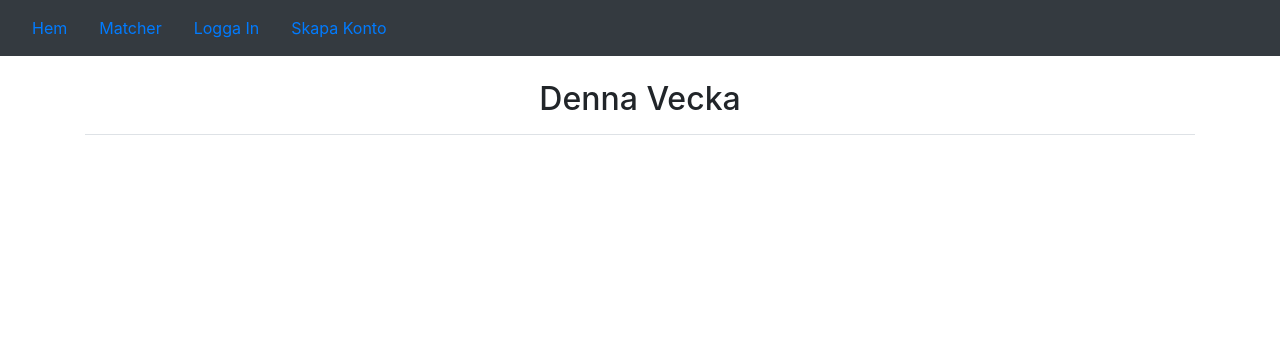
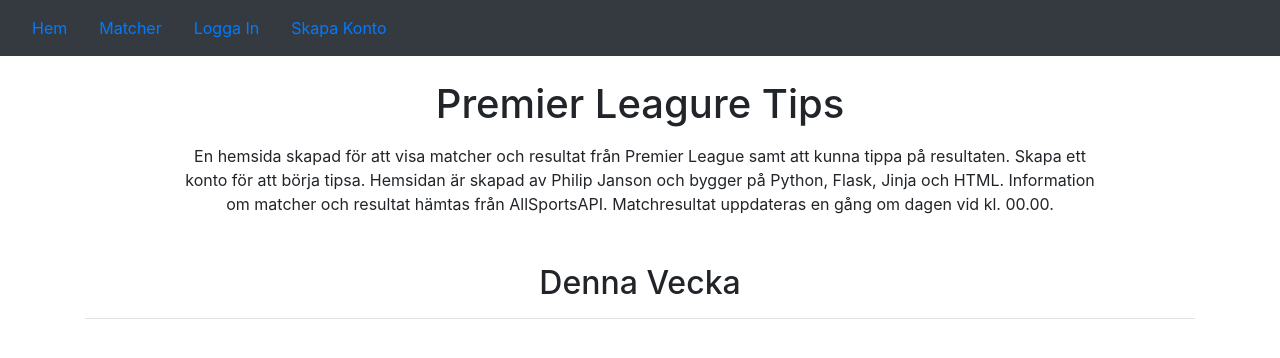
Before and after one commit to PhilipJanson/Premier-League-Tips, a Python web app: template website/templates/index.html in a window 1280 px wide. Shown: the top 358 px of the page. Run offline with Jinja, Linux system fonts and the light colour scheme; the template is opened without the code that fills it, so the values that code supplies are empty; some libraries are stand-ins or nearby versions.

Commit message:
Improvements

```diff
--- a/website/templates/base.html
+++ b/website/templates/base.html
@@ -44,7 +44,7 @@
         <a
           class="nav-item nav-link"
           id="github"
-          href="https://github.com/PhilipJanson"
+          href="https://github.com/PhilipJanson/Premier-League-Tips"
           >Github</a
         >
         <a class="nav-item nav-link" id="logout" href="/logout">Logga Ut</a>
--- a/website/templates/fixtures_base.html
+++ b/website/templates/fixtures_base.html
@@ -1,7 +1,8 @@
 {% extends "base.html" %}{% block title %}Fixtures Base{% endblock %}{% block
-content %}
+content %} {% block before_content %}{% endblock before_content %} {% block
+fixtures %}
 <h2 class="pb-2 text-center">{% block header %}Header{% endblock %}</h2>
-{% block content_before %}{% endblock content_before %}
+{% block before_fixures %}{% endblock before_fixures %}
 <div class="border-bottom"></div>
 <div>
   {% for events in data|reverse %} {% if date[0] <= events['event_date'] and
@@ -11,12 +12,17 @@ content %}
     id="{{ events['event_date'] }}:{{ events['event_key'] }}"
     data-mdb-ripple-color="dark"
   >
+    {% if events["event_status"] == "Postponed" %}
+    <div class="text-center text-responsive text-warning">Uppskjuten</div>
+    <div class="text-center text-responsive">Tid TBD</div>
+    {% else %}
     <div class="text-center text-responsive">
       Datum: {{ events["event_date"] }}
     </div>
     <div class="text-center text-responsive">
       Tid: {{ events["event_time"] }}
     </div>
+    {% endif %}
     <div class="row align-items-center">
       <div class="col">
         <img
@@ -32,8 +38,8 @@ content %}
       </div>
       <div class="col">
         <div class="text-center text-nowrap text-responsive">
-          {% if events["event_final_result"] %}{{ events["event_final_result"]
-          }}{% else %}-{% endif %}
+          {% if events["event_ft_result"] %}{{ events["event_ft_result"] }}{%
+          else %}-{% endif %}
         </div>
       </div>
       <div class="col-3">
@@ -50,27 +56,10 @@ content %}
       </div>
     </div>
     <br />
-    {% block tips scoped -%}
-    <div>
-      <form method="POST">
-        <div class="form-group">
-          <select
-            class="form-control form-control-sm"
-            name="form-{{ events['event_key'] }}"
-            id="form-{{ events['event_key'] }}"
-          >
-            <option value="1">1</option>
-            <option value="X">X</option>
-            <option value="2">2</option>
-          </select>
-          <br />
-          <button type="submit" class="btn btn-outline-primary">Tipsa</button>
-        </div>
-      </form>
-    </div>
-    <br />
-    {% endblock tips %}
+    {% block tips scoped -%} {% endblock tips %}
   </div>
-  {% endif %} {% endfor %}{% block content_after %}{% endblock content_after
-  %}{% endblock content %}
+  {% endif %} {% endfor %}{% block after_fixtures %}{% endblock after_fixtures
+  %}
 </div>
+{% endblock fixtures %}{% block after_content %}{% endblock after_content %}{%
+endblock content %}
--- a/website/templates/index.html
+++ b/website/templates/index.html
@@ -1,3 +1,17 @@
 {% extends "fixtures_base.html" %}{% block title %}Premier League Tips{%
-endblock %}{% block header %}Denna Vecka{% endblock %}{% block tips %}{%
-endblock %}
+endblock %} {% block before_content %}
+<h1 class="pb-2 text-center">Premier Leagure Tips</h1>
+<div class="row">
+  <div class="col-1"></div>
+  <div class="col hover text-center">
+    En hemsida skapad för att visa matcher och resultat från Premier League samt
+    att kunna tippa på resultaten. Skapa ett konto för att börja tipsa. Hemsidan
+    är skapad av Philip Janson och bygger på Python, Flask, Jinja och HTML.
+    Information om matcher och resultat hämtas från AllSportsAPI. Matchresultat
+    uppdateras en gång om dagen vid <nobr>kl. 00.00.</nobr>
+  </div>
+  <div class="col-1"></div>
+</div>
+<br />
+<br />
+{% endblock before_content %} {% block header %}Denna Vecka{% endblock %}
```
Also changed, not shown: website/templates/fixtures.html (+25 -2 lines), website/views.py (+15 -5 lines).
